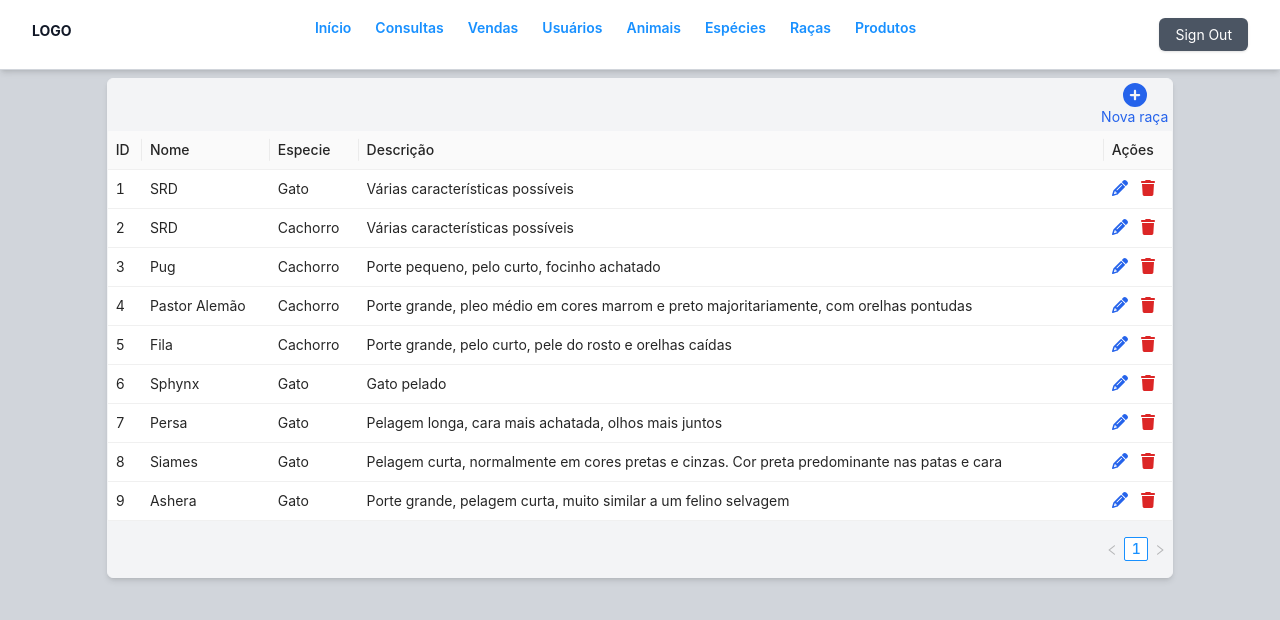
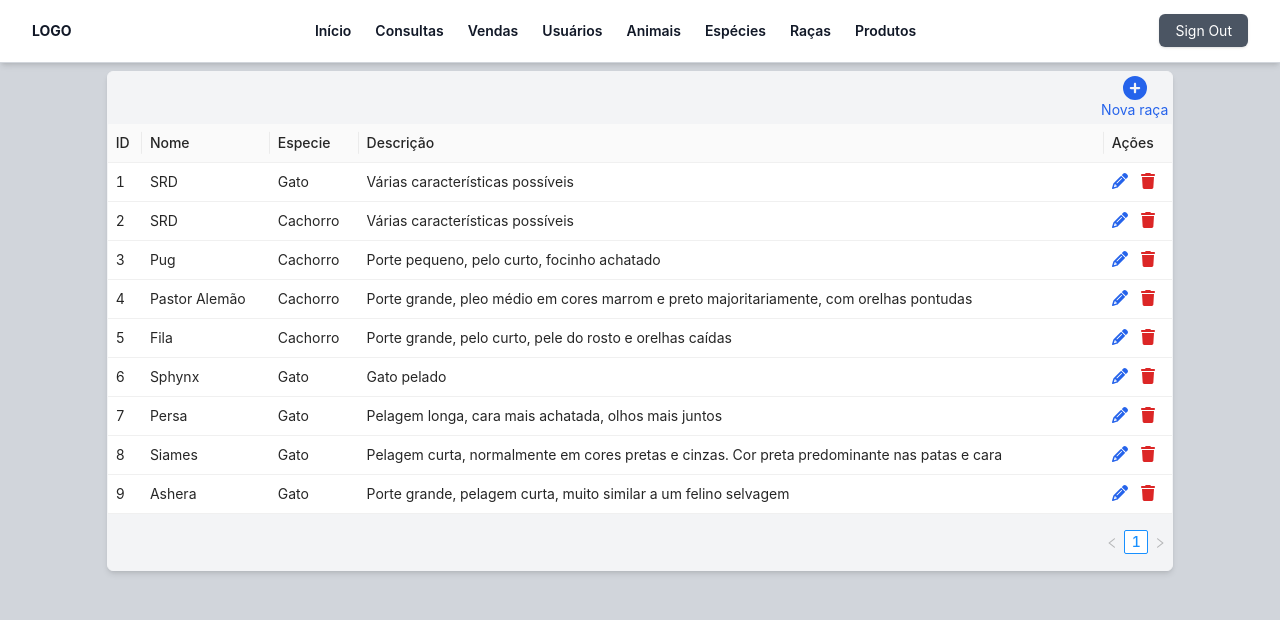
Before and after one commit to victor-sales/petshop-manager, a Next.js app: page /racas in a window 1280 px wide. Shown: the top 620 px of the page. Built offline with nearby package versions, Linux system fonts and the light colour scheme.

Commit message:
Alterando header

```diff
--- a/src/components/Header/HeaderLink.jsx
+++ b/src/components/Header/HeaderLink.jsx
@@ -4,9 +4,9 @@ export default function HeaderLink (props) {
     const { url, title } = props
 
     return (
-        <li className="text-gray-900 font-semibold hover:text-gray-700">
+        <li>
             <Link href={url} >
-                <a>{title}</a>
+                <a className="text-gray-900 font-semibold hover:text-gray-700">{title}</a>
             </Link>
         </li>
     )
--- a/src/components/Header/index.jsx
+++ b/src/components/Header/index.jsx
@@ -1,16 +1,18 @@
 import { useState } from "react";
 import HeaderLink from "./HeaderLink";
 
-export default function Header () {
+export default function Header() {
     const [navbar, setNavbar] = useState(false);
 
     return (
         <nav className="w-full bg-white border-b border-gray-300 shadow-md">
-            <div className="justify-between px-4 mx-auto lg:max-w-7xl md:items-center md:flex md:px-8">
+            <div className="justify-between px-4 mx-auto items-center lg:max-w-7xl md:items-center md:flex md:px-8">
                 <div>
                     <div className="flex items-center justify-between py-3 md:py-5 md:block">
                         <a href="#">
-                            <h2 className="font-bold text-gray-900">LOGO</h2>
+                            <h2 className="m-0 font-bold text-gray-900">
+                                LOGO
+                            </h2>
                         </a>
                         <div className="md:hidden">
                             <button
@@ -51,8 +53,12 @@ export default function Header () {
                     </div>
                 </div>
                 <div>
-                    <div className={`flex-1 justify-self-center pb-3 mt-8 md:block md:pb-0 md:mt-0 ${navbar ? "block" : "hidden"}`}>
-                        <ul className="items-center justify-center space-y-8 md:flex md:space-x-6 md:space-y-0">
+                    <div
+                        className={`flex-1 justify-self-center pb-3 mt-8 md:block md:pb-0 md:mt-0 ${
+                            navbar ? "block" : "hidden"
+                        }`}
+                    >
+                        <ul className="items-center justify-center space-y-8 md:flex md:space-x-6 md:space-y-0 m-0">
                             <HeaderLink url="/" title="Início" />
                             <HeaderLink url="/consultas" title="Consultas" />
                             <HeaderLink url="/vendas" title="Vendas" />
@@ -63,12 +69,22 @@ export default function Header () {
                             <HeaderLink url="/produtos" title="Produtos" />
                         </ul>
                         <div className="mt-3 space-y-2 lg:hidden md:hidden">
-                            <a href="#" className="inline-block w-full px-4 py-2 text-center text-white bg-gray-600 rounded-md shadow hover:bg-gray-800">Sign out</a>
+                            <a
+                                href="#"
+                                className="inline-block w-full px-4 py-2 text-center text-white bg-gray-600 rounded-md shadow hover:bg-gray-800"
+                            >
+                                Sign out
+                            </a>
                         </div>
                     </div>
                 </div>
                 <div className="hidden space-x-2 md:inline-block">
-                    <a href="#"className="px-4 py-2 text-white bg-gray-600 rounded-md shadow hover:bg-gray-800">Sign Out</a>
+                    <a
+                        href="#"
+                        className="px-4 py-2 text-white bg-gray-600 rounded-md shadow hover:bg-gray-800"
+                    >
+                        Sign Out
+                    </a>
                 </div>
             </div>
         </nav>
```
